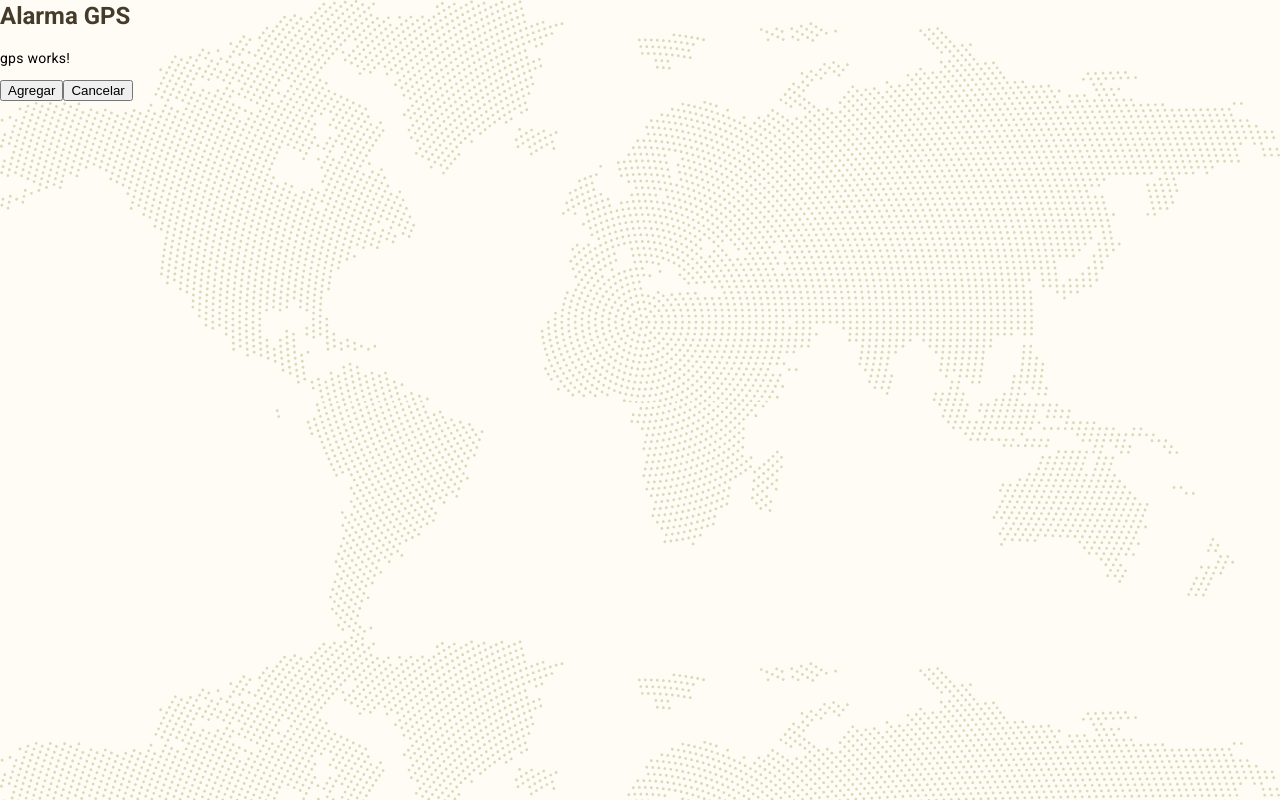
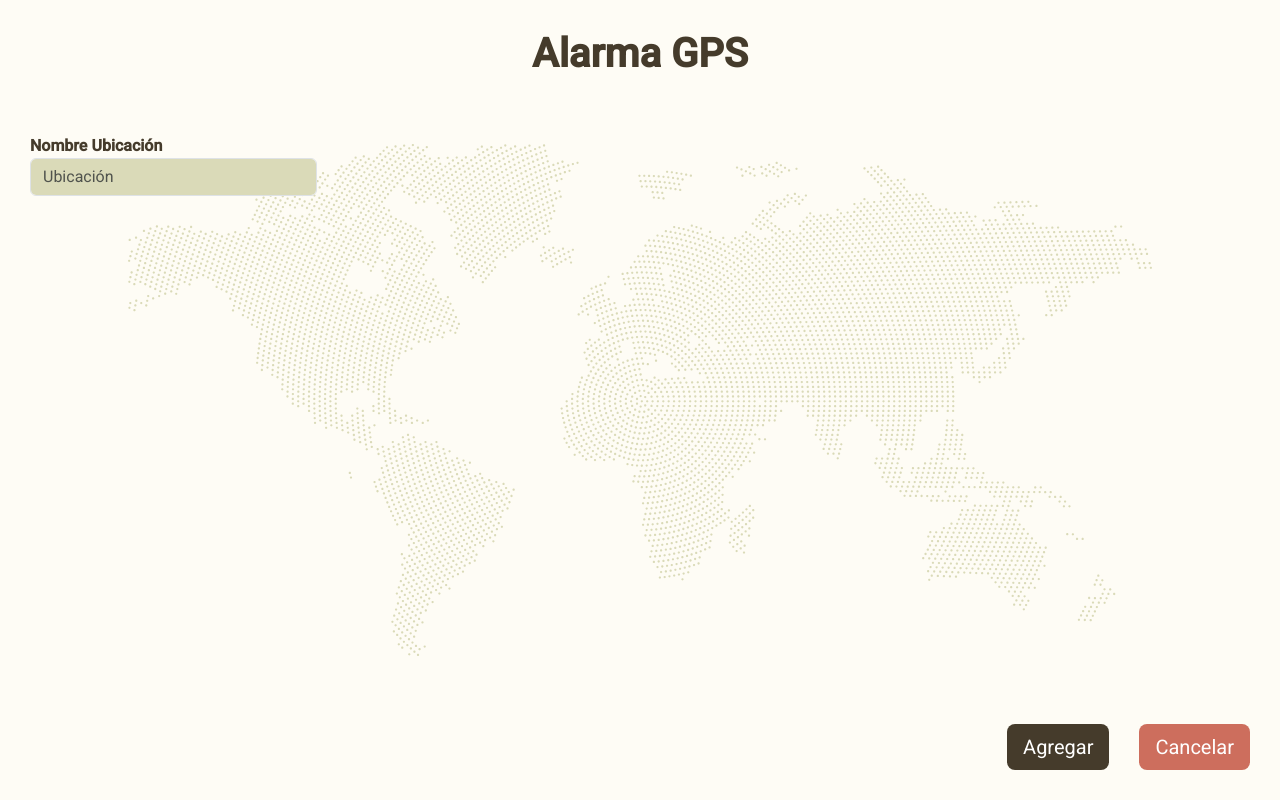
Before and after one commit to abenitezm20/UXUserExperienceWeb, an Angular app: page /alarma/gps in a window 1280 px wide. Built offline with nearby package versions, Linux system fonts and the light colour scheme.

Commit message:
Avance pantalla ubicación gps

```diff
--- a/angular.json
+++ b/angular.json
@@ -25,10 +25,12 @@
               "src/assets"
             ],
             "styles": [
-              "@angular/material/prebuilt-themes/indigo-pink.css",
+              "node_modules/bootstrap/dist/css/bootstrap.css",
               "src/styles.css"
             ],
-            "scripts": []
+            "scripts": [
+              "node_modules/bootstrap/dist/js/bootstrap.bundle.js"
+            ]
           },
           "configurations": {
             "production": {
--- a/package.json
+++ b/package.json
@@ -20,6 +20,7 @@
     "@angular/platform-browser": "^16.2.0",
     "@angular/platform-browser-dynamic": "^16.2.0",
     "@angular/router": "^16.2.0",
+    "bootstrap": "^5.3.2",
     "ngx-material-timepicker": "^13.1.1",
     "rxjs": "~7.8.0",
     "tslib": "^2.3.0",
--- a/src/app/alarma/gps/gps.component.html
+++ b/src/app/alarma/gps/gps.component.html
@@ -1,6 +1,16 @@
-<p>
-  gps works!
-</p>
+<div>
+  <!-- Campo ubicacion -->
+  <div class="row">
+    <div class="col-3">
+      <label class="mt-5 etiqueta">Nombre Ubicación</label>
+      <input class="form-control campoEntrada" type="text" placeholder="Ubicación">
+    </div>
+  </div>
 
-<button (click)="agregarUbicacion()">Agregar</button>
-<button (click)="cancelarGPS()">Cancelar</button>
+  <!-- Botones -->
+  <div class="posicionBotonesPantalla">
+    <button type="submit" class="btn btn-primary btn-lg botonConfirmar" (click)="agregarUbicacion()">Agregar</button>
+    <button type="submit" class="btn btn-secondary btn-lg botonCancelar" (click)="cancelarGPS()">Cancelar</button>
+  </div>
+
+</div>
--- a/src/app/app.component.html
+++ b/src/app/app.component.html
@@ -1,2 +1,6 @@
-<h1 class="tituloPrincipalA">Alarma GPS</h1>
-<router-outlet></router-outlet>
+<div>
+  <div class="container text-center">
+    <h1 class="tituloPrincipalA">Alarma GPS</h1>
+  </div>
+  <router-outlet></router-outlet>
+</div>
--- a/src/index.html
+++ b/src/index.html
@@ -1,5 +1,6 @@
 <!doctype html>
 <html lang="en">
+
 <head>
   <meta charset="utf-8">
   <title>AlarmaGpsApp</title>
@@ -9,9 +10,12 @@
   <link rel="preconnect" href="https://fonts.gstatic.com">
   <link href="https://fonts.googleapis.com/css2?family=Roboto:wght@300;400;500&display=swap" rel="stylesheet">
   <link href="https://fonts.googleapis.com/icon?family=Material+Icons" rel="stylesheet">
-  <link href="https://fonts.googleapis.com/css?family=Roboto:400,700&display=swap" rel="stylesheet">
+
+  <link rel="stylesheet" href="https://cdn.jsdelivr.net/npm/bootstrap@5.3.2/dist/css/bootstrap.min.css" integrity="sha384-T3c6CoIi6uLrA9TneNEoa7RxnatzjcDSCmG1MXxSR1GAsXEV/Dwwykc2MPK8M2HN" crossorigin="anonymous">
 </head>
-<body class="mat-typography">
+
+<body>
   <app-root></app-root>
 </body>
+
 </html>
--- a/src/styles.css
+++ b/src/styles.css
@@ -5,9 +5,13 @@ body {
 
 body {
   margin: 0;
+  padding: 30px;
   font-family: Roboto, "Roboto", sans-serif;
   background-color: #FEFCF5;
   background-image: url('./assets/Mapa.svg');
+  background-size: 80% 80%;
+  background-repeat: no-repeat;
+  background-position: center;
 }
 
 .tituloPrincipalA {
@@ -24,3 +28,34 @@ body {
   font-weight: bold !important;
   color: #CDA66C;
 }
+
+.etiqueta {
+  font-weight: bold;
+  color: #453B2B;
+}
+
+.campoEntrada {
+  background-color: #DADAB8;
+}
+
+.posicionBotonesPantalla {
+  display: flex;
+  flex-direction: row;
+  align-items: flex-end;
+  position: absolute;
+  bottom: 30px;
+  right: 30px;
+}
+
+.botonConfirmar {
+  border: none;
+  background-color: #453B2B;
+  color: #FFFFFF;
+}
+
+.botonCancelar {
+  border: none;
+  margin-left: 30px;
+  background-color: #CD6E5D !important;
+  color: #FFFFFF !important;
+}
```
Also changed, not shown: 1 other file (tests, documents, lock files or other folders).
